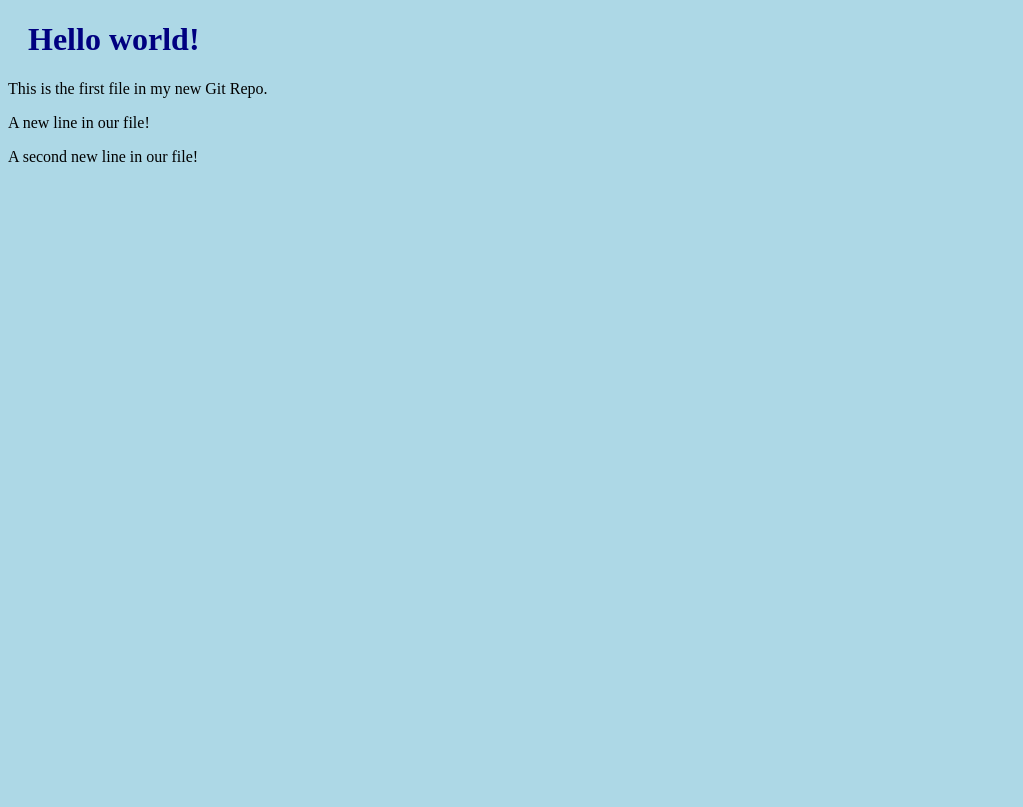
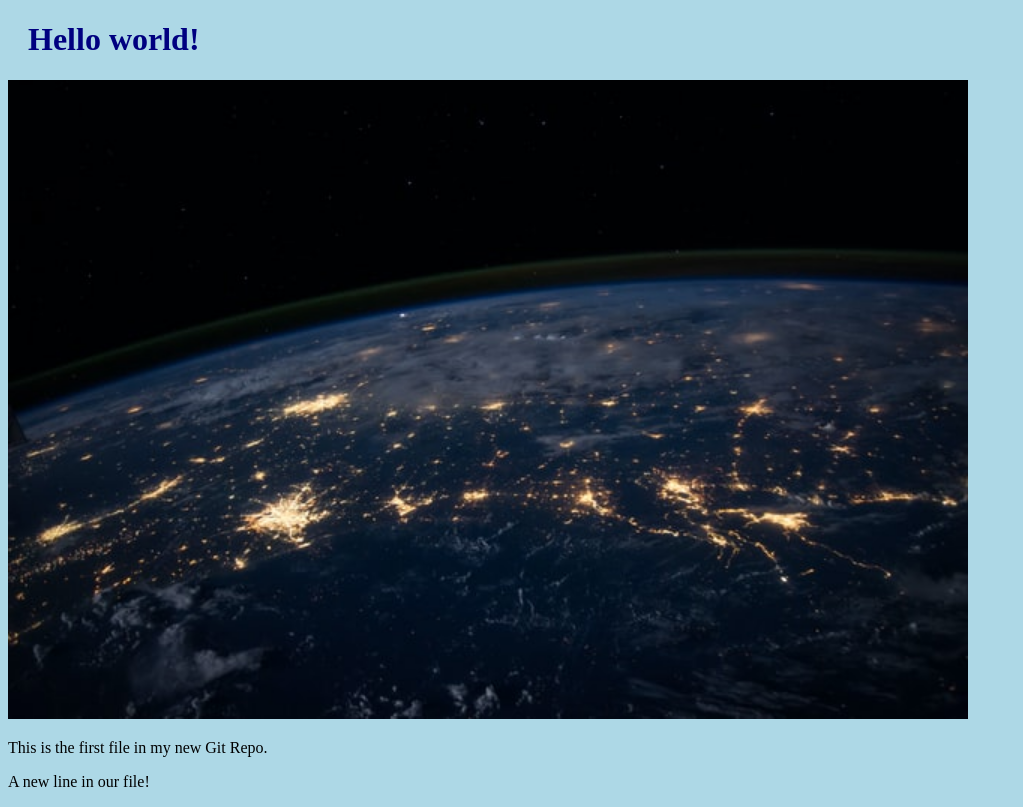
Before and after one commit to MezghichGit/labGitGK, a plain HTML site: page index.html in a window 1280 px wide. Shown: the whole page, without its empty margins (0-1023 px from the left). Drawn offline with Linux system fonts and the light colour scheme.

Commit message:
Added image to Hello World

```diff
--- a/index.html
+++ b/index.html
@@ -7,9 +7,10 @@
 <body>
 
 <h1>Hello world!</h1>
+<div><img src="img_hello_world.jpg" alt="Hello World from Space"
+style="width:100%;max-width:960px"></div>
 <p>This is the first file in my new Git Repo.</p>
 <p>A new line in our file!</p>
-<p>A second new line in our file!</p>
 
 </body>
 </html>
```
Also changed, not shown: img_hello_world.jpg (added).
